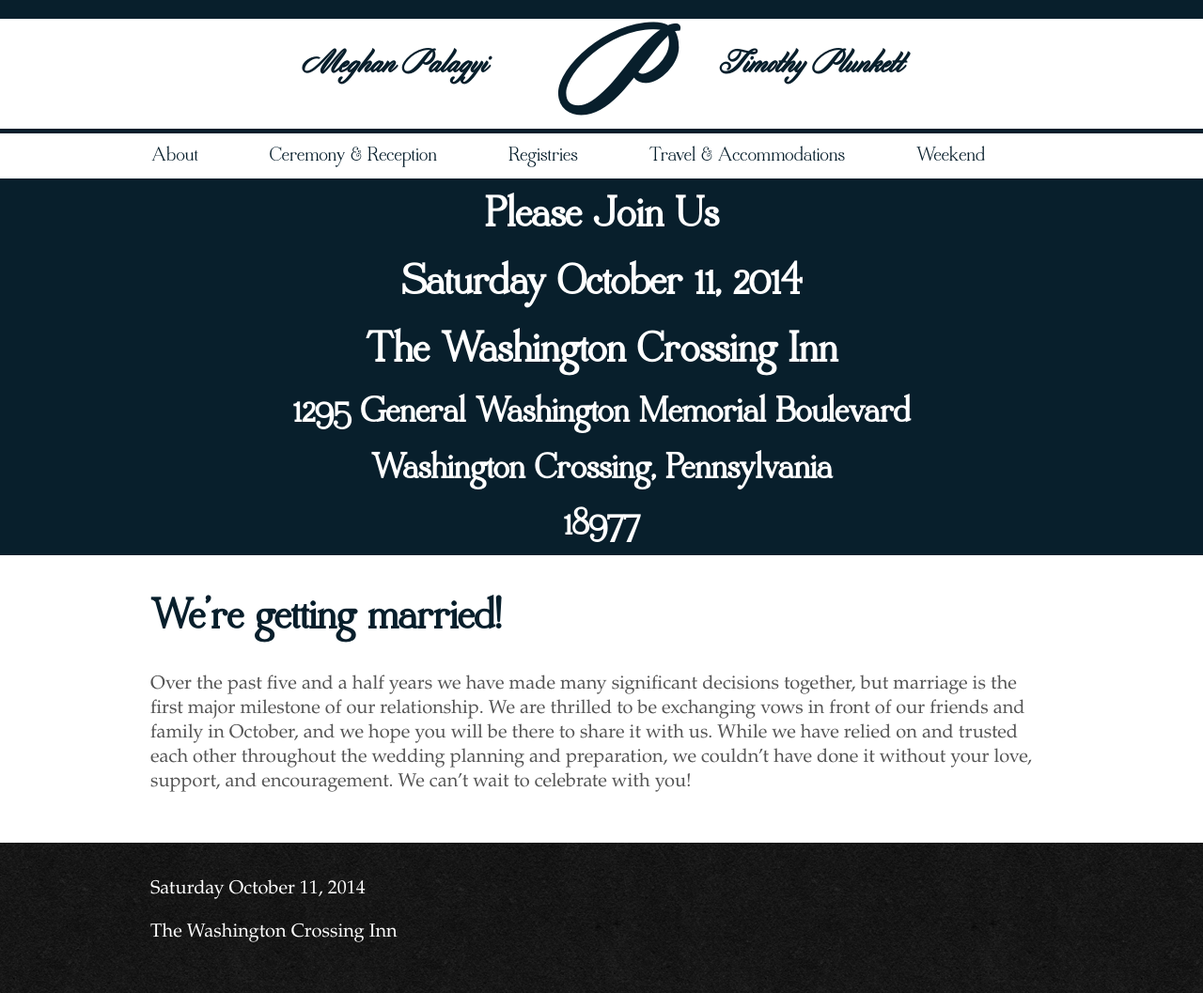
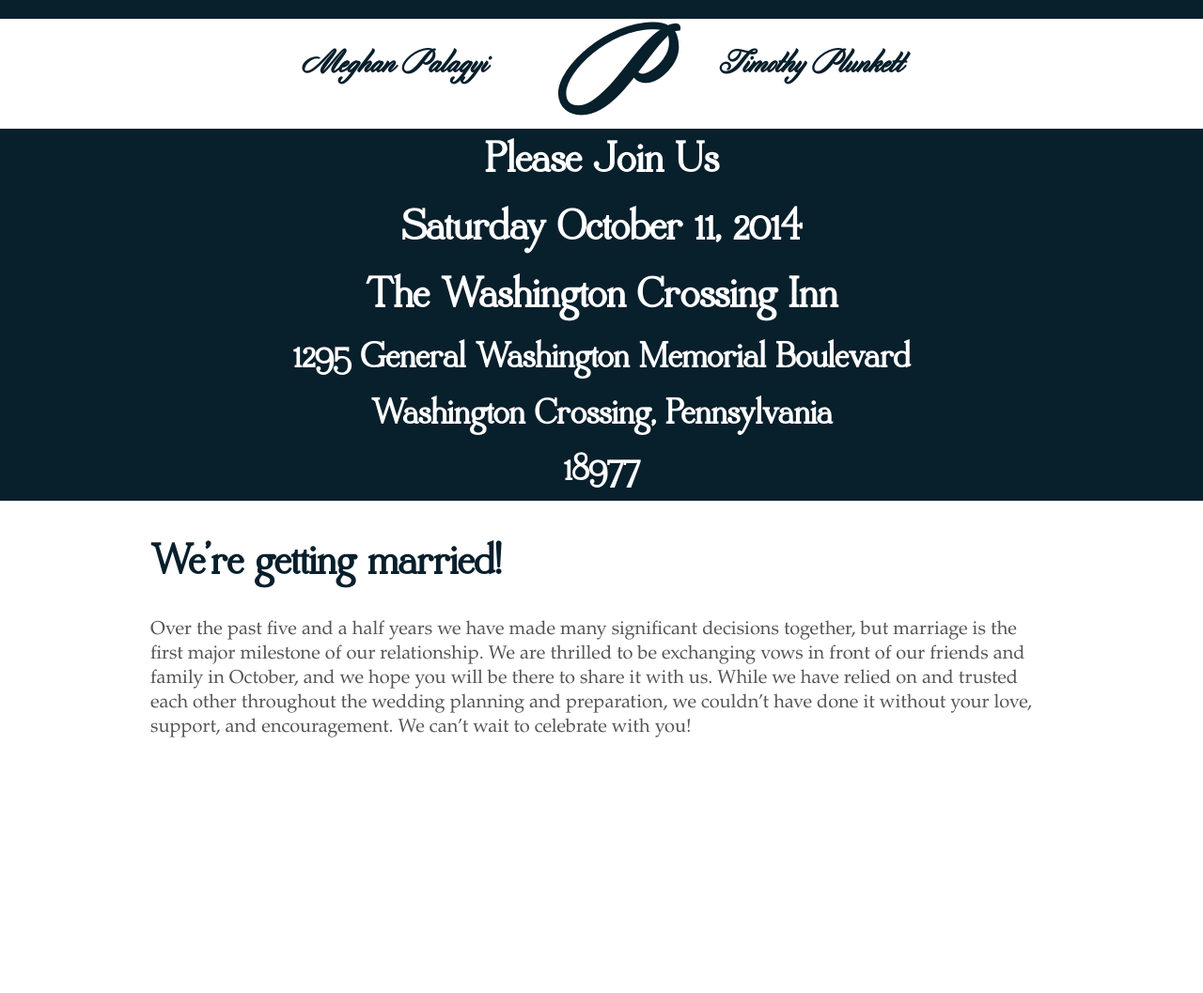
Before and after one commit to timplunkett/meghanandtim.us, a Jekyll site: the page built from index.md, in a window 1280 px wide. Shown: the whole page at 94% size. Built offline with Jekyll 4.4.1, drawn with Linux system fonts in a browser that asks for light colours; after the commit the page ends 920 px from its top, so only the background shows below that.

Commit message:
Temporarily remove the navigation and footer.

```diff
--- a/_layouts/default.html
+++ b/_layouts/default.html
@@ -7,34 +7,15 @@
 </head>
 <body>
 
-<div id="root">
 <header role="banner">
   <section class="name">
     <h1 class="cap-p"><a href="/">P</a></h1>
     <h2 class="names meghan">Meghan Palagyi</h2>
     <h2 class="names tim">Timothy Plunkett</h2>
   </section>
-  <nav role="navigation">
-    <ul class="menu">
-      <li><a href="/about">About</a></li>
-      <li><a href="/ceremony-reception">Ceremony &amp; Reception</a></li>
-      <li><a href="/registries">Registries</a></li>
-      <li><a href="/travel-accommodations">Travel &amp; Accommodations</a></li>
-      <li><a href="/weekend">Weekend</a></li>
-    </ul>
-  </nav>
 </header>
 
 {{ content }}
-<div id="root_footer"></div>
-</div>
-
-<footer role="contentinfo" id="footer">
-  <section class="contact">
-    <p>Saturday October 11, 2014</p>
-    <p>The Washington Crossing Inn</p>
-  </section>
-</footer>
 
 </body>
 </html>
```
